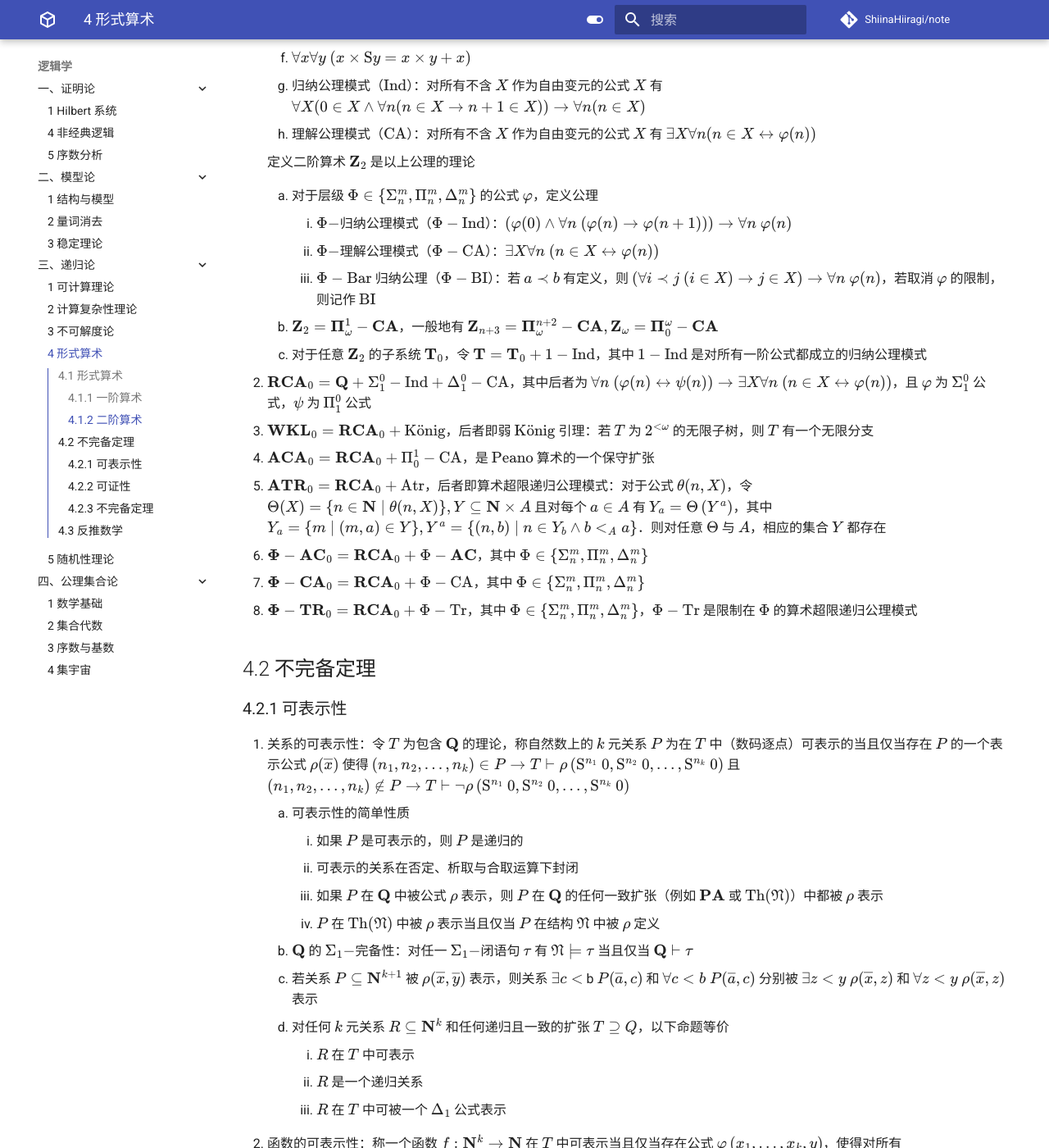
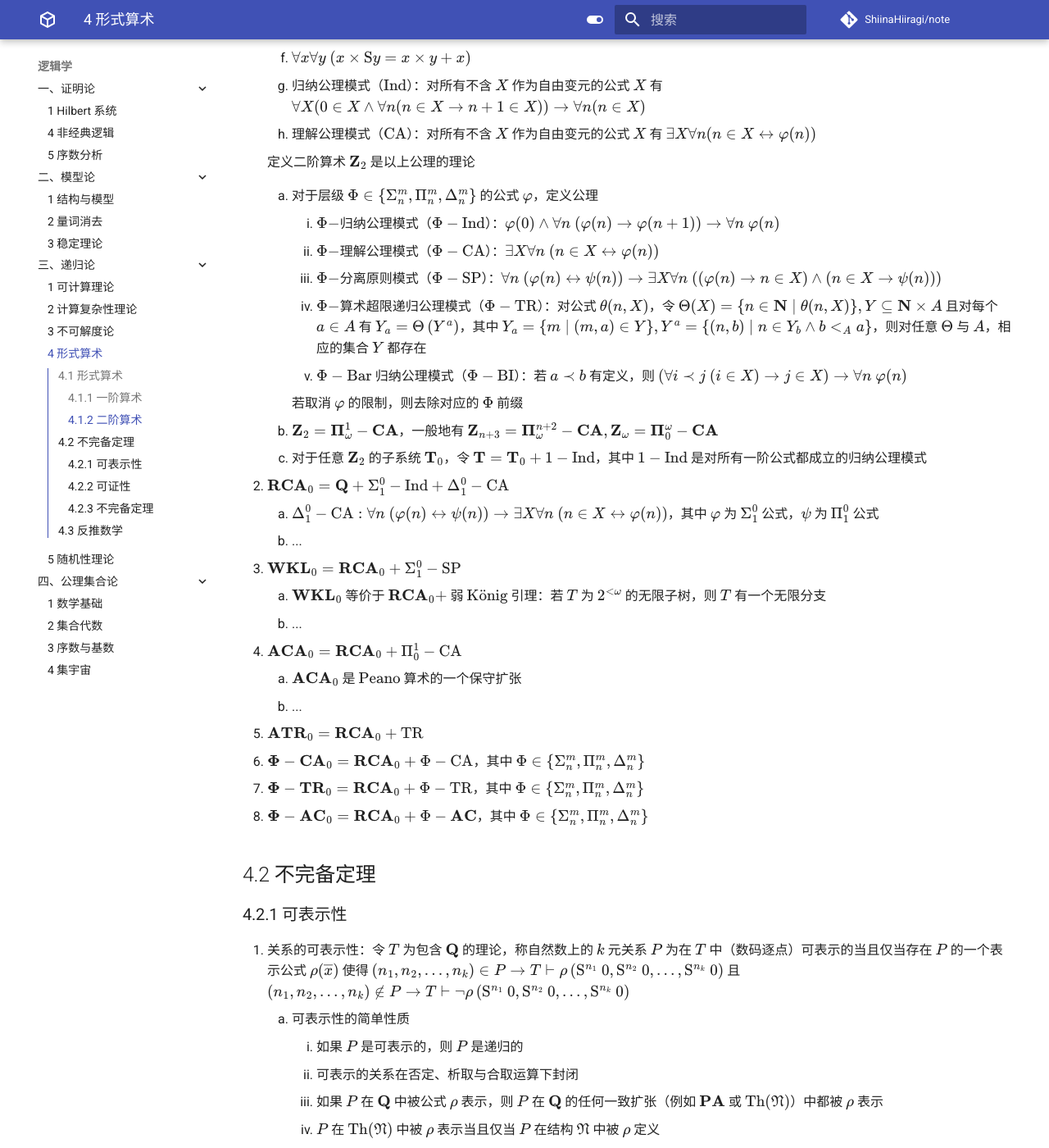
Before and after one commit to ShiinaHiiragi/note, an MkDocs documentation site: the page built from docs/logic/rec/arith.md, in a window 1280 px wide and 1400 px high, scrolled down 2342 px. Shown: the whole window at 82% size. Built offline with MkDocs 1.6.1 and Material for MkDocs 9.7.7, drawn with Linux system fonts in a browser that asks for light colours; comment, search, counter and statistics services are not loaded.

Commit message:
change intro

```diff
--- a/docs/logic/rec/arith.md
+++ b/docs/logic/rec/arith.md
@@ -78,20 +78,30 @@
     定义二阶算术 $\mathbf{Z}_2$ 是以上公理的理论
 
     1. 对于层级 $\Phi \in \{\Sigma_{n}^{m}, \Pi_{n}^{m}, \Delta_{n}^{m}\}$ 的公式 $\varphi$，定义公理
-        1. $\Phi-$归纳公理模式（$\Phi-\mathrm{Ind}$）：$(\varphi(0) \wedge \forall n \ (\varphi(n) \rightarrow \varphi(n+1))) \rightarrow \forall n \ \varphi(n)$
+        1. $\Phi-$归纳公理模式（$\Phi-\mathrm{Ind}$）：$\varphi(0) \wedge \forall n \ (\varphi(n) \rightarrow \varphi(n+1)) \rightarrow \forall n \ \varphi(n)$
         2. $\Phi-$理解公理模式（$\Phi-\mathrm{CA}$）：$\exists X \forall n \ (n \in X \leftrightarrow \varphi(n))$
-        3. $\Phi-\text{Bar}$ 归纳公理（$\Phi-\mathrm{BI}$）：若 $a \prec b$ 有定义，则 $(\forall i \prec j \ (i \in X) \to j \in X) \to \forall n \ \varphi(n)$，若取消 $\varphi$ 的限制，则记作 $\mathrm{BI}$
+        3. $\Phi-$分离原则模式（$\Phi-\mathrm{SP}$）：$\forall n \ (\varphi(n) \leftrightarrow \psi(n)) \rightarrow \exists X \forall n \ ((\varphi(n) \to n \in X) \wedge (n \in X \to \psi(n)))$
+        4. $\Phi-$算术超限递归公理模式（$\Phi-\mathrm{TR}$）：对公式 $\theta(n, X)$，令 $\Theta(X)=\{n \in \mathbf{N} \mid \theta(n, X)\}, Y \subseteq \mathbf{N} \times A$ 且对每个 $a \in A$ 有 $Y_{a}=\Theta\left(Y^{a}\right)$，其中 $Y_{a}=\{m \mid (m, a) \in Y\}, Y^{a}=\left\{(n, b) \mid n \in Y_{b} \wedge b<_{A} a\right\}$，则对任意 $\Theta$ 与 $A$，相应的集合 $Y$ 都存在
+        5. $\Phi-\text{Bar}$ 归纳公理模式（$\Phi-\mathrm{BI}$）：若 $a \prec b$ 有定义，则 $(\forall i \prec j \ (i \in X) \to j \in X) \to \forall n \ \varphi(n)$
+
+        若取消 $\varphi$ 的限制，则去除对应的 $\Phi$ 前缀
 
     2. $\mathbf{Z}_2 = \mathbf{\Pi}_\omega^1-\mathbf{CA}$，一般地有 $\mathbf{Z}_{n+3} = \mathbf{\Pi}_\omega^{n+2}-\mathbf{CA}, \mathbf{Z}_\omega = \mathbf{\Pi}_0^\omega-\mathbf{CA}$
     3. 对于任意 $\mathbf{Z}_2$ 的子系统 $\mathbf{T}_0$，令 $\mathbf{T} = \mathbf{T}_0 + \mathrm{1-Ind}$，其中 $\mathrm{1-Ind}$ 是对所有一阶公式都成立的归纳公理模式
 
-2. $\mathbf{RCA}_0 = \mathbf{Q} + \Sigma_1^0-\mathrm{Ind} + \Delta_1^0-\mathrm{CA}$，其中后者为 $\forall n \ (\varphi(n) \leftrightarrow \psi(n)) \rightarrow \exists X \forall n \ (n \in X \leftrightarrow \varphi(n))$，且 $\varphi$ 为 $\Sigma_1^0$ 公式，$\psi$ 为 $\Pi_1^0$ 公式
-3. $\mathbf{WKL}_0 = \mathbf{RCA}_0 + \text{K}\ddot{\mathrm o}\text{nig}$，后者即弱 $\text{K}\ddot{\mathrm o}\text{nig}$ 引理：若 $T$ 为 $2^{<\omega}$ 的无限子树，则 $T$ 有一个无限分支
-4. $\mathbf{ACA}_0 = \mathbf{RCA}_0 + \Pi_0^1-\mathrm{CA}$，是 $\text{Peano}$ 算术的一个保守扩张
-5. $\mathbf{ATR}_0 = \mathbf{RCA}_0 + \mathrm{Atr}$，后者即算术超限递归公理模式：对于公式 $\theta(n, X)$，令 $\Theta(X)=\{n \in \mathbf{N} \mid \theta(n, X)\}, Y \subseteq \mathbf{N} \times A$ 且对每个 $a \in A$ 有 $Y_{a}=\Theta\left(Y^{a}\right)$，其中 $Y_{a}=\{m \mid (m, a) \in Y\}, Y^{a}=\left\{(n, b) \mid n \in Y_{b} \wedge b<_{A} a\right\}$．则对任意 $\Theta$ 与 $A$，相应的集合 $Y$ 都存在
-6. $\mathbf{\Phi}-\mathbf{AC}_0 = \mathbf{RCA}_0 + \Phi-\mathbf{AC}$，其中 $\Phi \in \{\Sigma_{n}^{m}, \Pi_{n}^{m}, \Delta_{n}^{m}\}$
-7. $\mathbf{\Phi}-\mathbf{CA}_0 = \mathbf{RCA}_0 + \Phi-\mathrm{CA}$，其中 $\Phi \in \{\Sigma_{n}^{m}, \Pi_{n}^{m}, \Delta_{n}^{m}\}$
-8. $\mathbf{\Phi}-\mathbf{TR}_0 = \mathbf{RCA}_0 + \Phi-\mathrm{Tr}$，其中 $\Phi \in \{\Sigma_{n}^{m}, \Pi_{n}^{m}, \Delta_{n}^{m}\}$，$\Phi-\mathrm{Tr}$ 是限制在 $\Phi$ 的算术超限递归公理模式
+2. $\mathbf{RCA}_0 = \mathbf{Q} + \Sigma_1^0-\mathrm{Ind} + \Delta_1^0-\mathrm{CA}$
+    1. $\Delta_1^0-\mathrm{CA}: \forall n \ (\varphi(n) \leftrightarrow \psi(n)) \rightarrow \exists X \forall n \ (n \in X \leftrightarrow \varphi(n))$，其中 $\varphi$ 为 $\Sigma_1^0$ 公式，$\psi$ 为 $\Pi_1^0$ 公式
+    2. ...
+3. $\mathbf{WKL}_0 = \mathbf{RCA}_0 + \Sigma_1^0-\mathrm{SP}$
+    1. $\mathbf{WKL}_0$ 等价于 $\mathbf{RCA}_0 +$ 弱 $\text{K}\ddot{\mathrm o}\text{nig}$ 引理：若 $T$ 为 $2^{<\omega}$ 的无限子树，则 $T$ 有一个无限分支
+    2. ...
+4. $\mathbf{ACA}_0 = \mathbf{RCA}_0 + \Pi_0^1-\mathrm{CA}$
+    1. $\mathbf{ACA}_0$ 是 $\text{Peano}$ 算术的一个保守扩张
+    2. ...
+5. $\mathbf{ATR}_0 = \mathbf{RCA}_0 + \mathrm{TR}$
+6. $\mathbf{\Phi}-\mathbf{CA}_0 = \mathbf{RCA}_0 + \Phi-\mathrm{CA}$，其中 $\Phi \in \{\Sigma_{n}^{m}, \Pi_{n}^{m}, \Delta_{n}^{m}\}$
+7. $\mathbf{\Phi}-\mathbf{TR}_0 = \mathbf{RCA}_0 + \Phi-\mathrm{TR}$，其中 $\Phi \in \{\Sigma_{n}^{m}, \Pi_{n}^{m}, \Delta_{n}^{m}\}$
+8. $\mathbf{\Phi}-\mathbf{AC}_0 = \mathbf{RCA}_0 + \Phi-\mathbf{AC}$，其中 $\Phi \in \{\Sigma_{n}^{m}, \Pi_{n}^{m}, \Delta_{n}^{m}\}$
 
 ## 4.2 不完备定理
 ### 4.2.1 可表示性
```
Also changed, not shown: docs/logic/prf/ord.md (+5 -5 lines).
